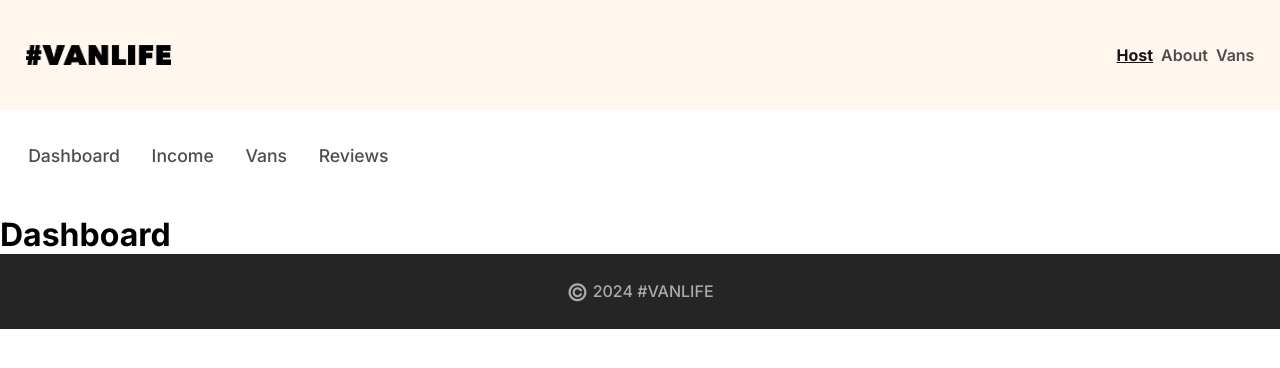
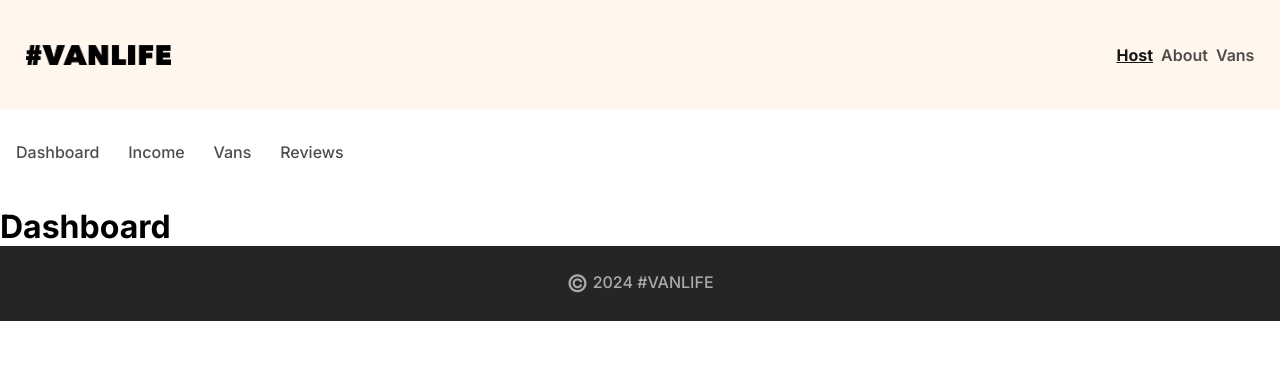
Before and after one commit to JSAssassin/VanLife, a React (Vite) app: page /host in a window 1280 px wide. Shown: the top 368 px of the page. Built offline with nearby package versions, Linux system fonts and the light colour scheme; what miragejs would draw is missing.

Commit message:
Fix font size and padding for host header.

```diff
--- a/src/components/HostHeader.css
+++ b/src/components/HostHeader.css
@@ -8,8 +8,8 @@
     column-gap: 1.8em;
     margin-top: 2em;
     margin-bottom: 2.8em;
-    padding-inline: 1.6em;
-    font-size: 1.1rem;
+    padding-inline: 1em;
+    font-size: 1rem;
 }
 
 .host-header a {
```
